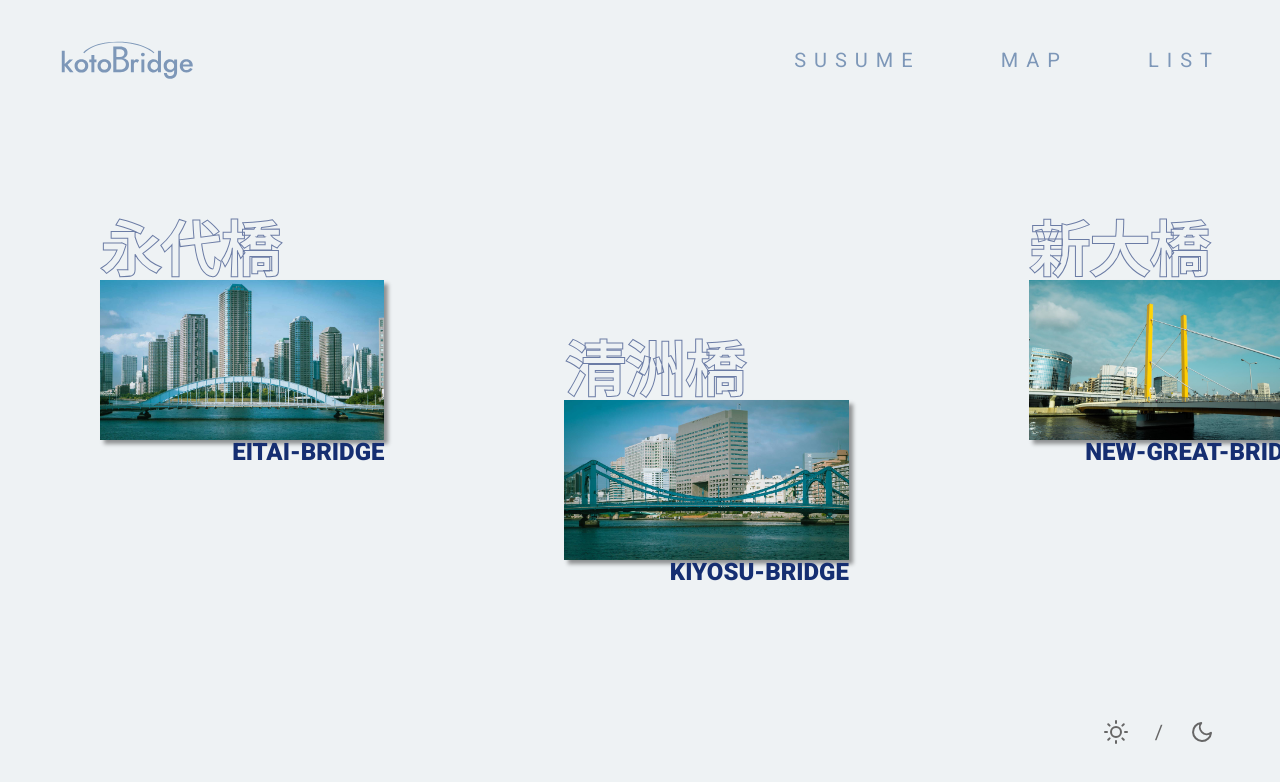
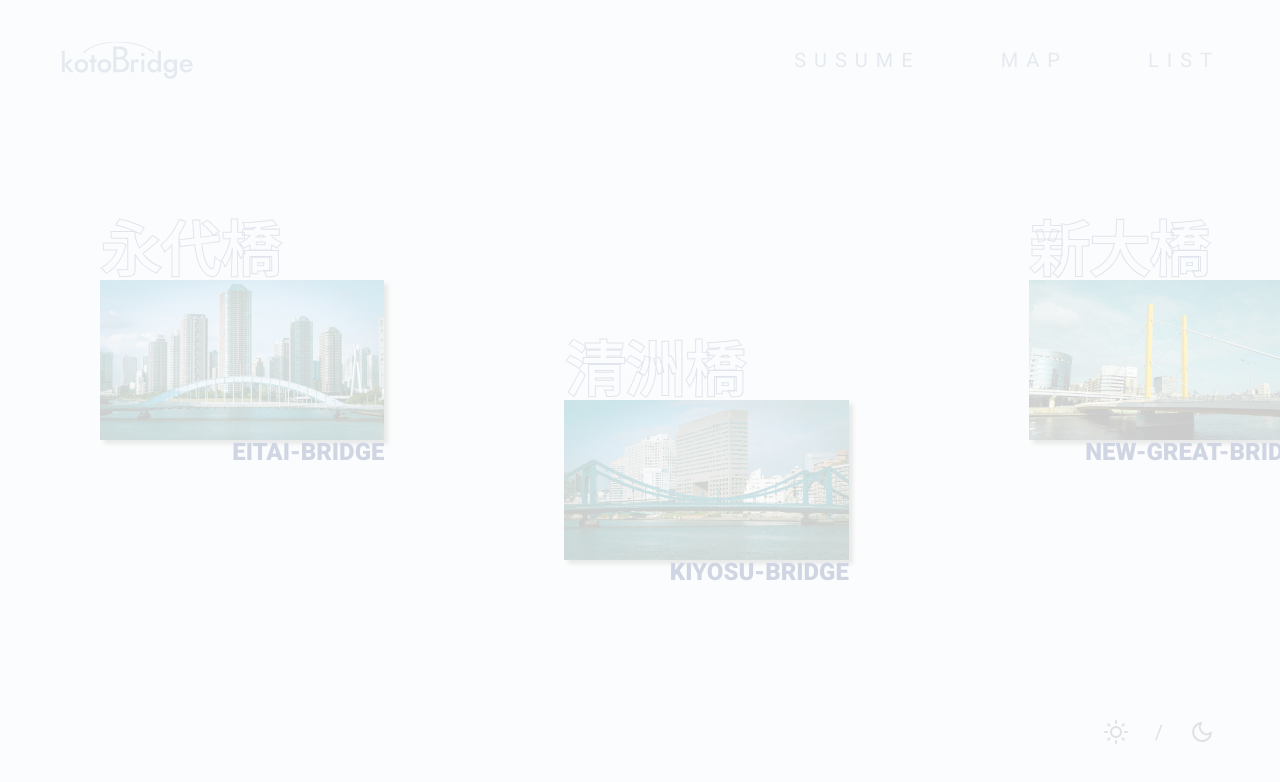
Before and after one commit to aovoq/kotobridge.tokyo, a Next.js app: page / in a window 1280 px wide. Shown: the top 782 px of the page. Built offline with nearby package versions, Linux system fonts and the light colour scheme.

Commit message:
fix: burger-menu ssg error

```diff
--- a/src/components/burger-menu.jsx
+++ b/src/components/burger-menu.jsx
@@ -8,12 +8,12 @@ const Container = styled.div`
    height: 100%;
    z-index: 1200;
    background: rgba(255, 255, 255, 0.8);
-   display: none;
+   display: block;
    transition: 0.3s;
 `
 
 const BurgerMenu = (props) => {
-   return <Container style={{display: props.menuVisibility === true && 'block' }}></Container>
+   return <Container style={{display: props.menuVisibility ? 'none' : '' }}></Container>
 }
 
 export default BurgerMenu
```
